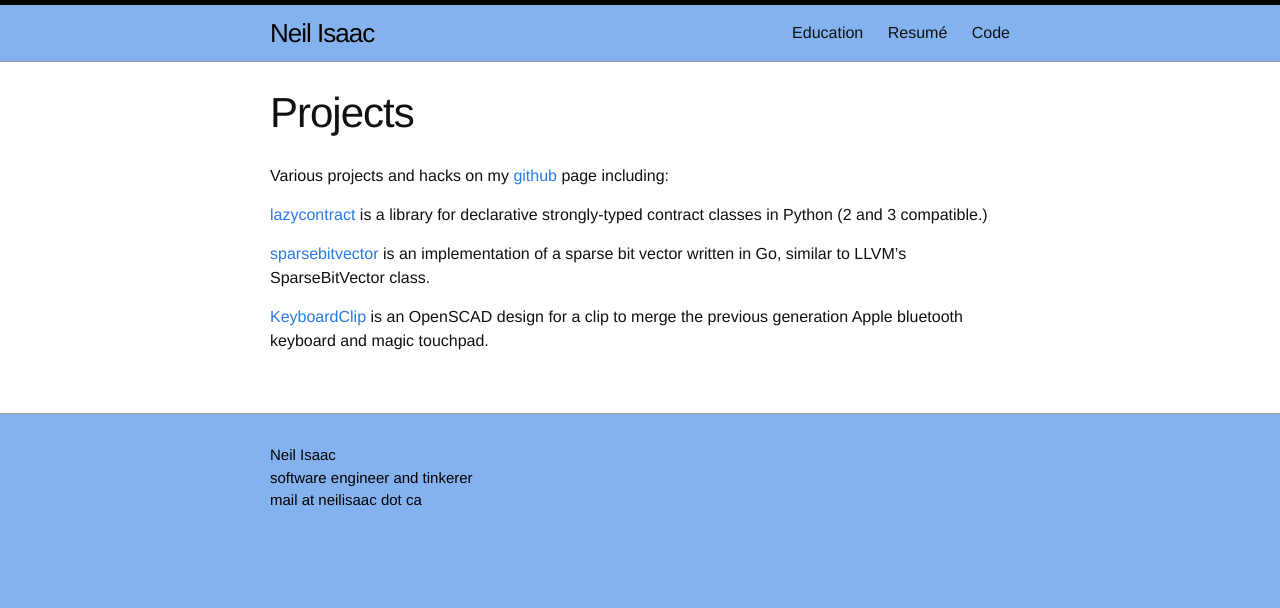
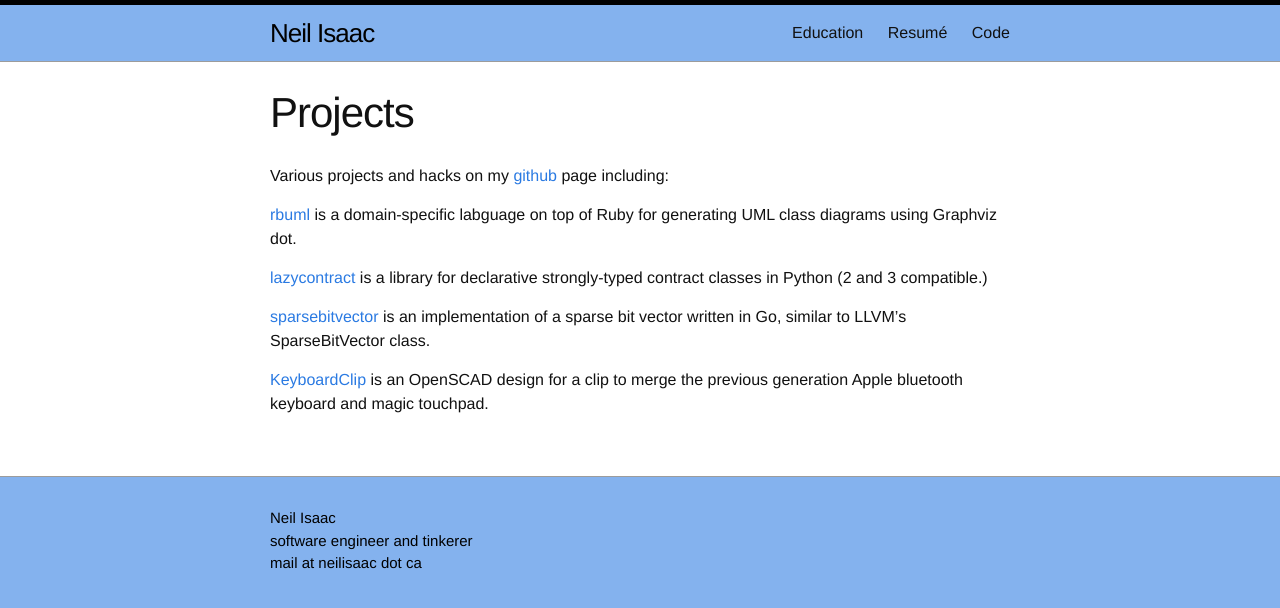
Before and after one commit to neilisaac/neilisaac.github.io, a Jekyll site: the page built from _posts/2015-12-06-github.md, in a window 1280 px wide. Shown: the top 608 px of the page. Built offline with Jekyll 4.4.1, drawn with Linux system fonts in a browser that asks for light colours.

Commit message:
Update 2015-12-06-github.md

```diff
--- a/_posts/2015-12-06-github.md
+++ b/_posts/2015-12-06-github.md
@@ -5,6 +5,8 @@ title:  "Projects"
 
 Various projects and hacks on my [github](https://github.com/neilisaac) page including:
 
+[rbuml](https://github.com/neilisaac/rbuml) is a domain-specific labguage on top of Ruby for generating UML class diagrams using Graphviz dot.
+
 [lazycontract](https://github.com/neilisaac/lazycontract) is a library for declarative strongly-typed contract classes in Python (2 and 3 compatible.)
 
 [sparsebitvector](https://github.com/neilisaac/sparsebitvector) is an implementation of a sparse bit vector written in Go, similar to LLVM's SparseBitVector class.
```
